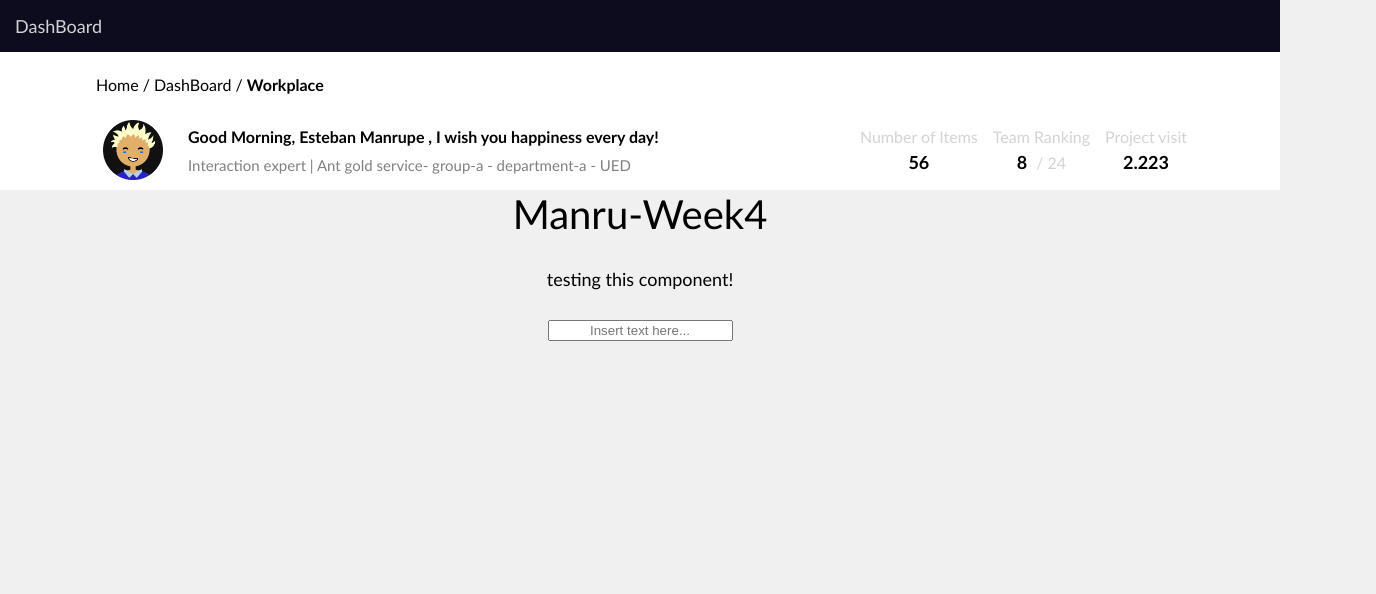
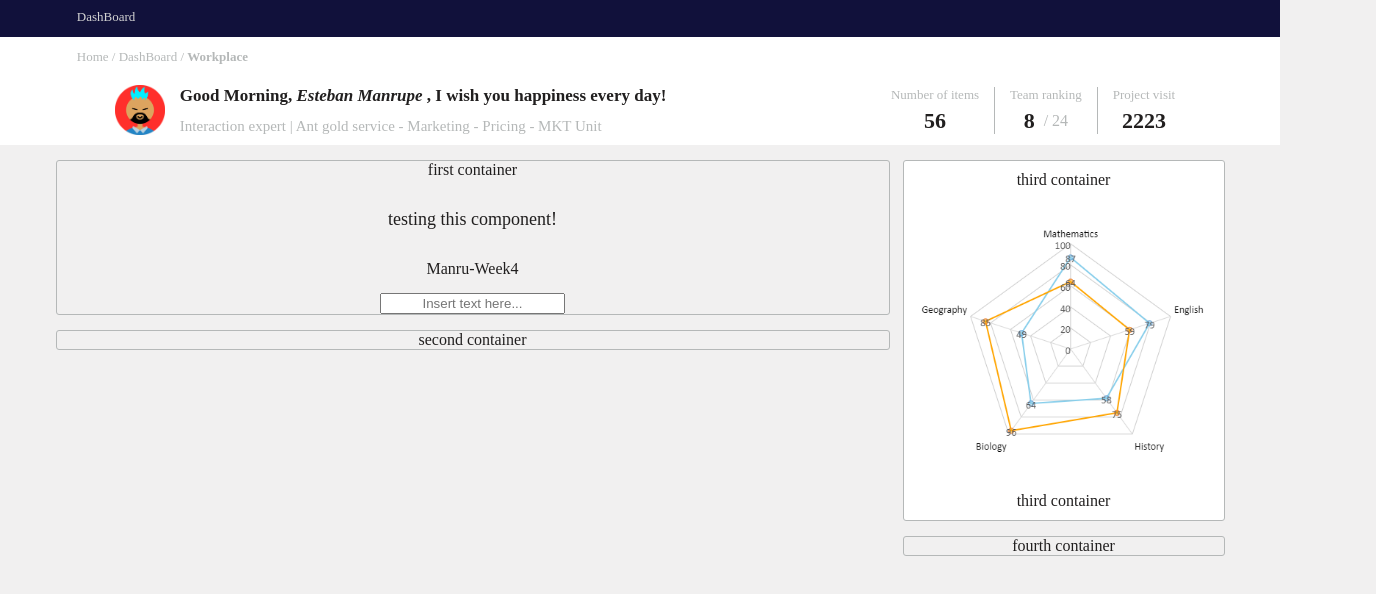
Before and after one commit to peurman/UI-replication-angular, an Angular app: page / in a window 1280 px wide. Shown: the top 594 px of the page, 1376 px wide, since content can reach past the window. Built offline with nearby package versions, Linux system fonts and the light colour scheme.

Commit message:
header layout

```diff
--- a/src/app/app.component.html
+++ b/src/app/app.component.html
@@ -2,10 +2,26 @@
   <app-navbar></app-navbar>
   <app-header></app-header>
   <div class="restContainer">
-    <div [innerHTML]="title"></div>
-    <div>
-      <p [innerHTML]="pContent"></p>
-      <input type="text" [placeholder]="inputValue" />
+    <div class="leftColumn">
+      <div class="leftFirstContainer">
+        <label>first container</label>
+        <p [innerHTML]="pContent"></p>
+        <div [innerHTML]="title"></div>
+        <input type="text" [placeholder]="inputValue" />
+      </div>
+      <div class="leftSecondContainer">
+        <label for="">second container</label>
+      </div>
+    </div>
+    <div class="rightColumn">
+      <div class="rightFirstContainer">
+        <label for="">third container</label>
+        <img src="../assets/radarChart.png" alt="" />
+        <label for="">third container</label>
+      </div>
+      <div class="rightSecondContainer">
+        <label for="">fourth container</label>
+      </div>
     </div>
   </div>
 </div>
--- a/src/app/app.component.scss
+++ b/src/app/app.component.scss
@@ -1,8 +1,6 @@
 @use "../styles.scss" as *;
 
 .home {
-  font-size: 40px;
-  font-family: "Gill Sans", "Gill Sans MT", Calibri, "Trebuchet MS", sans-serif;
   margin: 0;
   padding: 0;
   div {
@@ -11,18 +9,56 @@
     width: 100%;
     gap: 15px;
   }
-}
-input {
-  // width: 100%;
-  text-align: center;
-}
   .restContainer {
+    @include centerMeRow;
+    align-items: flex-start;
+    margin-top: 15px;
+
+    .leftColumn {
       @include centerMeColumn;
-  div {
+      width: 65%;
+      gap: 15px;
+      .leftFirstContainer {
         @include centerMeColumn;
+        border: 1px solid $secondaryFontColor;
+        border-radius: 3px;
         p {
           margin: 15px 0;
           font-size: 18px;
         }
       }
+      .leftSecondContainer {
+        @include centerMeColumn;
+        border: 1px solid $secondaryFontColor;
+        border-radius: 3px;
       }
+    }
+    .rightColumn {
+      @include centerMeColumn;
+      width: 25%;
+      gap: 15px;
+      .rightFirstContainer {
+        @include centerMeColumn;
+        border: 1px solid $secondaryFontColor;
+        border-radius: 3px;
+        background-color: $secondaryBkgColor;
+        img {
+          padding: 10px;
+          width: 90%;
+        }
+        label {
+          padding: 10px;
+        }
+      }
+      .rightSecondContainer {
+        @include centerMeColumn;
+        border: 1px solid $secondaryFontColor;
+        border-radius: 3px;
+      }
+    }
+  }
+}
+
+input {
+  text-align: center;
+}
--- a/src/app/header/header.component.html
+++ b/src/app/header/header.component.html
@@ -4,24 +4,25 @@
   </div>
   <div class="restHeaderContainer">
     <div class="firstCardHeader">
-      <img src="../../assets/Avatars/avatar1.png" alt="avatar1" />
+      <img src="../../assets/Avatars/avatar5.png" alt="avatar5" />
       <div class="saluteAndText">
         <label class="saluteLine">
-          Good Morning, {{ name }} , I wish you happiness every day!</label
+          Good Morning, <em>{{ name }}</em> , I wish you happiness every
+          day!</label
         >
-        <label class="secodLineSalute"
-          >Interaction expert | Ant gold service- {{ business }} -
+        <label class="secondLineSalute"
+          >Interaction expert | Ant gold service - {{ business }} -
           {{ platform }} - {{ techDepartment }}
         </label>
       </div>
     </div>
     <div class="secondCardHeader">
       <div>
-        <label>Number of Items</label>
+        <label>Number of items</label>
         <label>{{ items }}</label>
       </div>
-      <div>
-        <label>Team Ranking</label>
+      <div class="rankings">
+        <label>Team ranking</label>
         <div class="rankingNumbers">
           <label>{{ ranking }} </label>
           <label id="totalUsers">&nbsp;/ {{ totalUsers }}</label>
--- a/src/app/header/header.component.scss
+++ b/src/app/header/header.component.scss
@@ -1,15 +1,17 @@
 @use "../../styles" as *;
 
 .headerContainer {
-  background-color: white;
+  background-color: $secondaryBkgColor;
   @include centerMeColumn;
   gap: 10px;
   justify-content: space-around;
   .pathRootHeader {
-    margin-left: 15%;
     width: 100%;
+    margin-top: 10px;
     label {
-      font-size: 16px;
+      color: $secondaryFontColor;
+      margin-left: $leftMargin;
+      font-size: 13px;
     }
   }
   .restHeaderContainer {
@@ -19,22 +21,23 @@
     gap: 15px;
     .firstCardHeader {
       @include centerMeRow;
-      gap: 15px;
+      gap: 5px;
       img {
-        width: 60px;
+        width: 50px;
         padding: 10px;
       }
       .saluteAndText {
         @include centerMeColumn;
         align-items: flex-start;
-        gap: 10px;
+        padding: 10px 0;
+        gap: 12px;
         .saluteLine {
-          font-size: 16px;
+          font-size: 17px;
           font-weight: 600;
         }
-        .secodLineSalute {
+        .secondLineSalute {
           font-size: 15px;
-          color: gray;
+          color: $secondaryFontColor;
         }
       }
     }
@@ -44,25 +47,30 @@
       div {
         @include centerMeColumn;
         gap: 5px;
-        font-size: 16px;
+        font-size: 13px;
         label:first-child {
-          color: lightgray;
+          color: $secondaryFontColor;
         }
         label:last-child {
-          font-size: 18px;
-          font-weight: bold;
+          font-size: 22px;
+          font-weight: 600;
         }
+      }
+      .rankings {
+        border-left: 1px solid $secondaryFontColor;
+        border-right: 1px solid $secondaryFontColor;
+        padding: 0 15px;
         .rankingNumbers {
           @include centerMeRow;
           label:first-child {
-            font-size: 18px;
-            font-weight: bold;
-            color: black;
+            font-size: 22px;
+            font-weight: 600;
+            color: $mainFontColor;
           }
           label:last-child {
             font-size: 16px;
-            font-weight: lighter;
-            color: lightgray;
+            font-weight: normal;
+            color: $secondaryFontColor;
           }
         }
       }
--- a/src/app/header/header.component.ts
+++ b/src/app/header/header.component.ts
@@ -7,11 +7,11 @@ import { Component } from '@angular/core';
 })
 export class HeaderComponent {
   name = 'Esteban Manrupe';
-  business = 'group-a';
-  platform = 'department-a';
-  techDepartment = 'UED';
+  business = 'Marketing';
+  platform = 'Pricing';
+  techDepartment = 'MKT Unit';
   items = 56;
   ranking = 8;
   totalUsers = 24;
-  visits = 2.223;
+  visits = 2223;
 }
--- a/src/app/navbar/navbar.component.html
+++ b/src/app/navbar/navbar.component.html
@@ -1 +1,3 @@
-<div class="navBarDiv">DashBoard</div>
+<div class="navBarDiv">
+  <label>DashBoard</label>
+</div>
--- a/src/app/navbar/navbar.component.scss
+++ b/src/app/navbar/navbar.component.scss
@@ -1,9 +1,18 @@
 @use "../../styles" as *;
 
 .navBarDiv {
-  color: lightgrey;
-  font-size: 18px;
+  color: $mainColor;
   text-align: left;
-  background-color: rgb(12, 12, 30);
-  padding: 15px;
+  padding-left: 15px;
+  background-color: $navBkgColor;
+  padding: 7px 0 12px 0;
+  margin: 0;
+  label {
+    font-size: 13px;
+    color: $mainColor;
+    margin: 0;
+    padding: 0;
+    margin-left: $leftMargin;
+    width: 100%;
+  }
 }
--- a/src/styles.scss
+++ b/src/styles.scss
@@ -1,3 +1,11 @@
+$mainColor: lightgrey;
+$mainBkgColor: rgb(241, 240, 240);
+$secondaryBkgColor: white;
+$mainFontColor: rgb(33, 31, 31);
+$secondaryFontColor: rgb(181, 184, 184);
+$navBkgColor: rgb(17, 17, 59);
+$leftMargin: 6vw;
+
 @mixin centerMeColumn {
   display: flex;
   flex-direction: column;
@@ -14,5 +22,7 @@
 }
 body {
   margin: 0;
-  background-color: rgb(241, 240, 240);
+  background-color: $mainBkgColor;
+  color: $mainFontColor;
+  font-family: "Times New Roman", Times, serif;
 }
```
Lines whose indentation alone changed are shown as unchanged.
